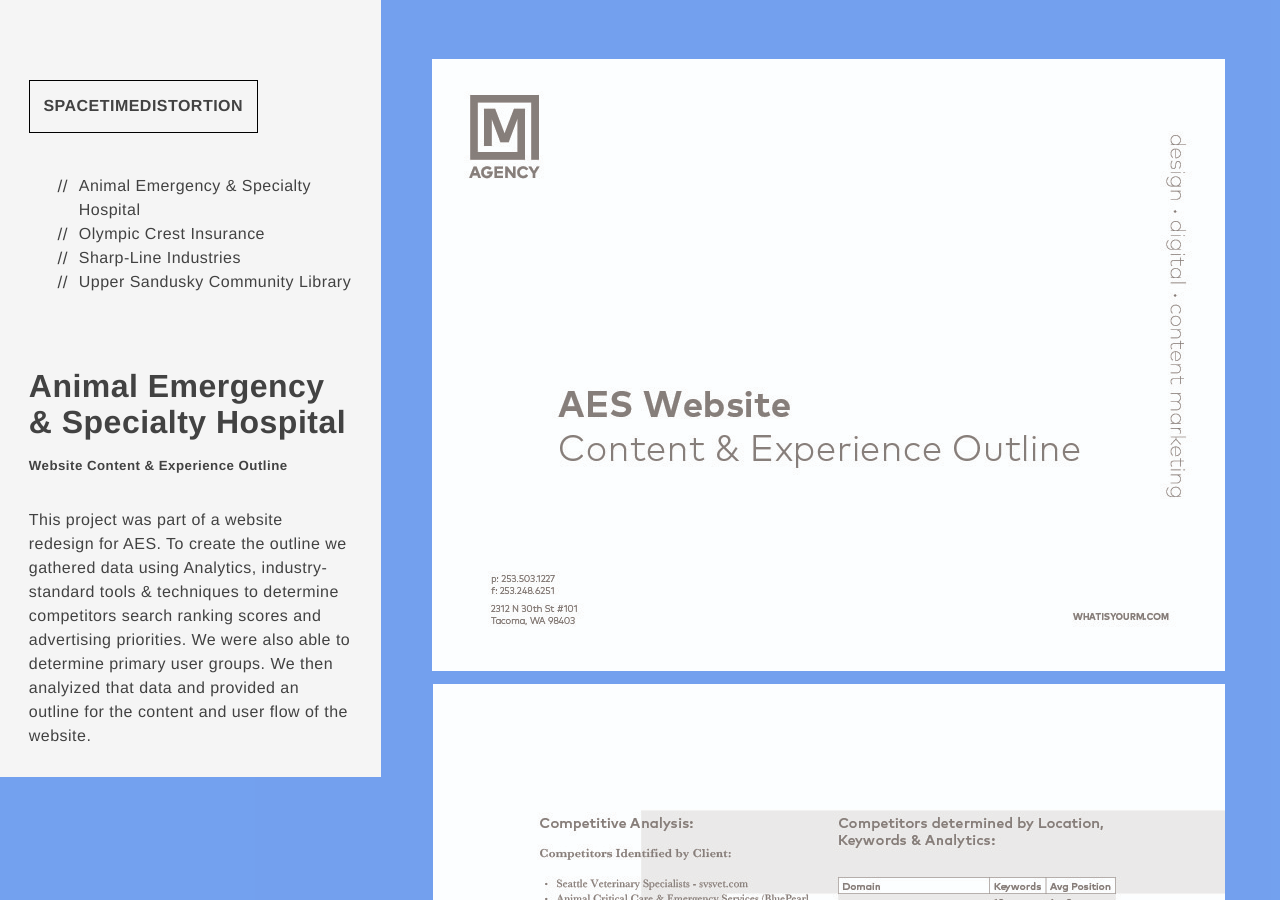
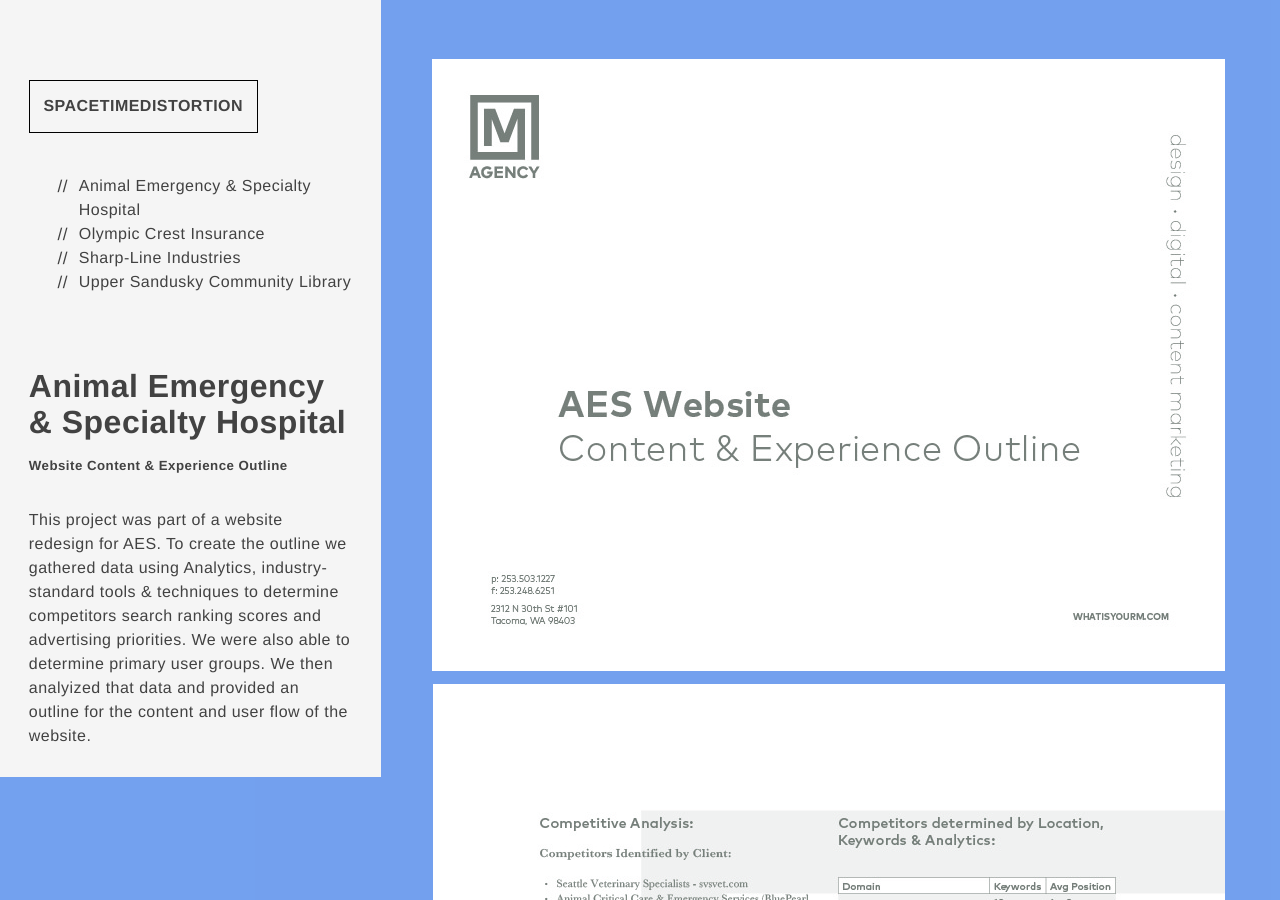
Before and after one commit to alexnickerson/alexnickerson.github.io, a Jekyll site: the page built from _case-studies/AES.md, in a window 1280 px wide and 900 px high. Built offline with Jekyll 4.4.1, drawn with Linux system fonts in a browser that asks for light colours.

Commit message:
compress images

```diff
--- a/_config.yml
+++ b/_config.yml
@@ -31,8 +31,8 @@
 # Build settings
 markdown: kramdown
 
-paginate: 5
-paginate_path: "/:num/"
+# paginate: 5
+# paginate_path: "/:num/"
 
 collections:
   case-studies:
```
Also changed, not shown: img/AES/0.jpg, img/AES/1.jpg, img/AES/2.jpg, img/AES/3.jpg, img/AES/4.jpg, img/AES/5.jpg, img/AES/6.jpg, img/SL/1.jpg, img/SL/2.jpg, img/SL/3.jpg, img/USCL/0.jpg, 6 other files.
